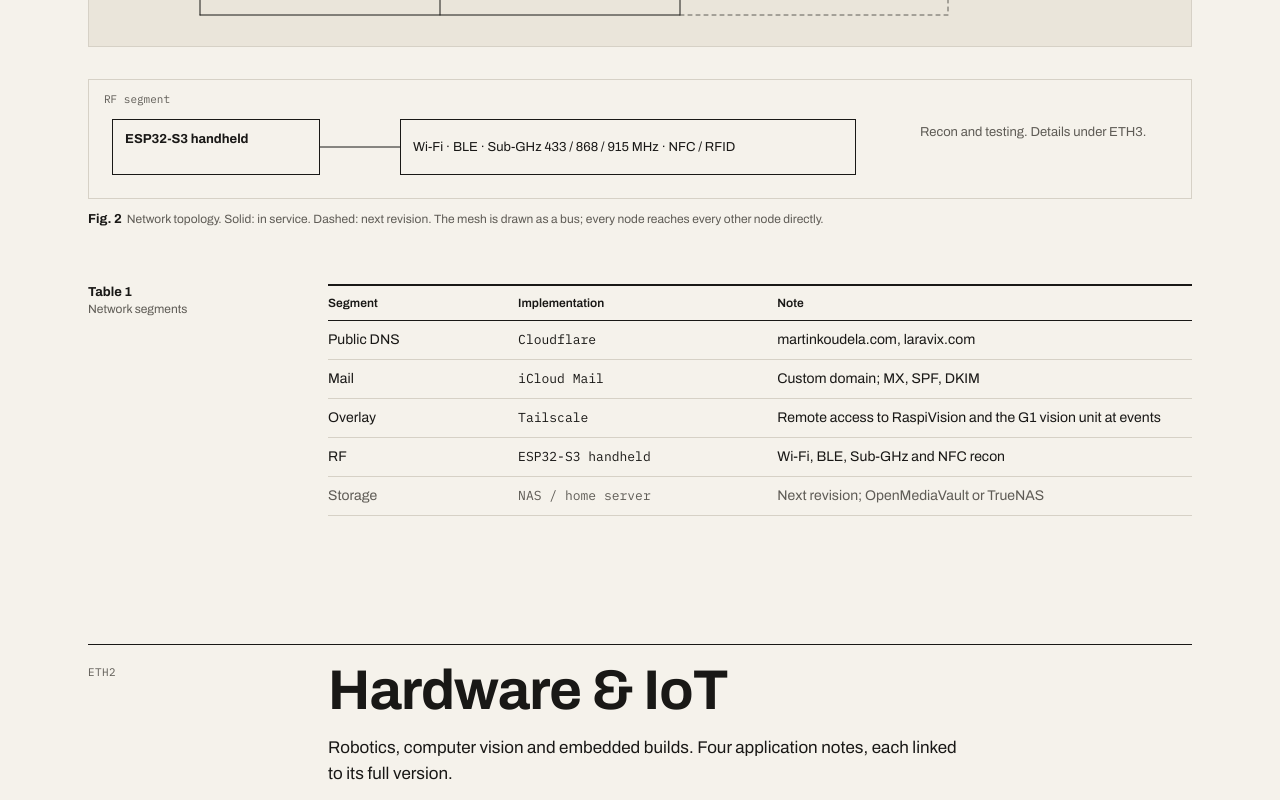
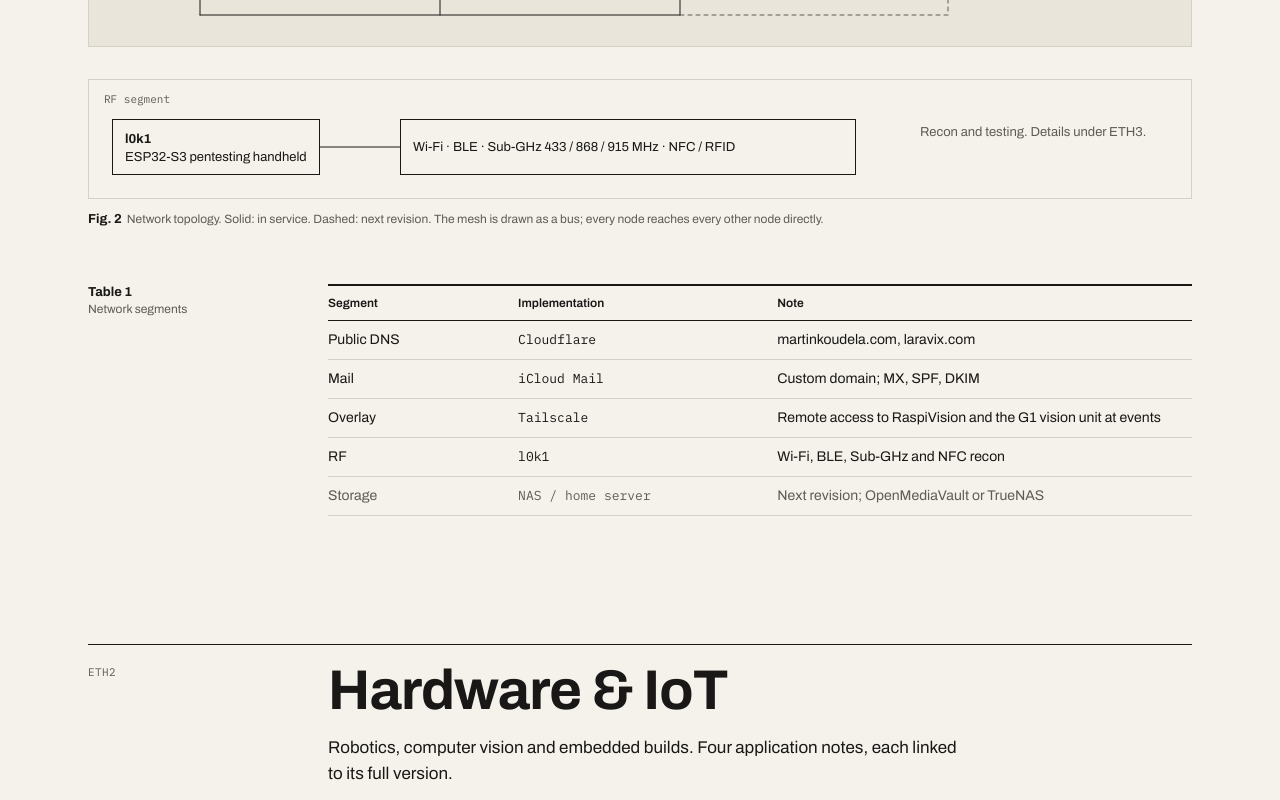
Before and after one commit to MartinKoudela/portfolio, a Next.js app: page / in a window 1280 px wide. Shown: the part 2020-2820 px from the top of the page. Built offline with nearby package versions, Linux system fonts and the light colour scheme.

Commit message:
Rename l0k1 family projects

```diff
--- a/src/app/project/[slug]/opengraph-image.tsx
+++ b/src/app/project/[slug]/opengraph-image.tsx
@@ -27,6 +27,7 @@ export default async function Image({ params }: { params: Promise<{ slug: string
         kicker: `Application note · ${s.code} · ${s.title}`,
         title: project.name,
         titleSize: titleSize(project.name),
+        subtitle: project.descriptor,
         line: project.summary,
         active: s.id,
     });
--- a/src/app/project/[slug]/page.tsx
+++ b/src/app/project/[slug]/page.tsx
@@ -118,6 +118,7 @@ export default async function ProjectPage({ params }: { params: Promise<Params>
                         <div className="rail">
                             <p className="an-kick">Application note</p>
                             {project.family && <p className="mono family">{project.family}</p>}
+                            {project.descriptor && <p className="mono family">{project.descriptor}</p>}
                         </div>
                         <div className="main">
                             <h1 id="an-title" className="an-title">
--- a/src/app/project/[slug]/twitter-image.tsx
+++ b/src/app/project/[slug]/twitter-image.tsx
@@ -27,6 +27,7 @@ export default async function Image({ params }: { params: Promise<{ slug: string
         kicker: `Application note · ${s.code} · ${s.title}`,
         title: project.name,
         titleSize: titleSize(project.name),
+        subtitle: project.descriptor,
         line: project.summary,
         active: s.id,
     });
--- a/src/components/home/AppNote.tsx
+++ b/src/components/home/AppNote.tsx
@@ -96,6 +96,7 @@ export default function AppNote({ project }: { project: Project }) {
             <div className="rail">
                 <p className="kick">Application note</p>
                 {project.family && <p className="mono family">{project.family}</p>}
+                {project.descriptor && <p className="mono family">{project.descriptor}</p>}
             </div>
             <div className="main">
                 <h3 className="an">{project.name}</h3>
--- a/src/content/site.ts
+++ b/src/content/site.ts
@@ -119,6 +119,7 @@ export type Project = {
     shortName: string;
     category: Category;
     family?: string;
+    descriptor?: string;
     summary: string;
     description?: string;
     status?: string;
@@ -378,7 +379,7 @@ export const network = {
                 { x: 264, y: 288, w: 176, h: 72, title: "RaspiVision", lines: ["Raspberry Pi 4"] },
                 { x: 504, y: 288, w: 176, h: 72, title: "G1 vision unit", lines: ["remote access at events"] },
                 { x: 744, y: 288, w: 232, h: 72, title: "NAS / home server", lines: ["OpenMediaVault or TrueNAS"], planned: true },
-                { x: 24, y: 496, w: 208, h: 56, title: "ESP32-S3 handheld" },
+                { x: 24, y: 496, w: 208, h: 56, title: "l0k1", lines: ["ESP32-S3 pentesting handheld"] },
                 { x: 312, y: 496, w: 456, h: 56, lines: ["Wi-Fi · BLE · Sub-GHz 433 / 868 / 915 MHz · NFC / RFID"], center: true },
             ],
             texts: [
@@ -438,7 +439,10 @@ export const network = {
                     nodes: [
                         {
                             t: "card",
-                            card: { title: "ESP32-S3 handheld", lines: ["Wi-Fi · BLE · Sub-GHz 433 / 868 / 915 MHz · NFC / RFID"] },
+                            card: {
+                                title: "l0k1",
+                                lines: ["ESP32-S3 pentesting handheld", "Wi-Fi · BLE · Sub-GHz 433 / 868 / 915 MHz · NFC / RFID"],
+                            },
                         },
                     ],
                 },
@@ -453,7 +457,7 @@ export const network = {
             { label: "Public DNS", value: "Cloudflare", note: "martinkoudela.com, laravix.com" },
             { label: "Mail", value: "iCloud Mail", note: "Custom domain; MX, SPF, DKIM" },
             { label: "Overlay", value: "Tailscale", note: "Remote access to RaspiVision and the G1 vision unit at events" },
-            { label: "RF", value: "ESP32-S3 handheld", note: "Wi-Fi, BLE, Sub-GHz and NFC recon" },
+            { label: "RF", value: "l0k1", note: "Wi-Fi, BLE, Sub-GHz and NFC recon" },
             { label: "Storage", value: "NAS / home server", note: "Next revision; OpenMediaVault or TrueNAS", muted: true },
         ],
     } satisfies SpecTable,
@@ -808,9 +812,9 @@ export const projects: Project[] = [
         },
     },
     {
-        slug: "l0k1",
-        name: "l0k1 (Loki)",
-        shortName: "l0k1",
+        slug: "hey-l0k1",
+        name: "hey-l0k1",
+        shortName: "hey-l0k1",
         category: "hardware",
         family: "l0k1 family · Assistant",
         summary:
@@ -847,9 +851,11 @@ export const projects: Project[] = [
     },
     {
         slug: "esp32-pentesting-tool",
-        name: "ESP32-S3 handheld",
-        shortName: "ESP32-S3 handheld",
+        name: "l0k1",
+        shortName: "l0k1",
         category: "security",
+        family: "l0k1 family · Hardware",
+        descriptor: "ESP32-S3 pentesting handheld",
         summary:
             "Battery-powered, modular RF handheld with a built-in display and custom GUI, written in C++. Covers Wi-Fi, BLE, Sub-GHz, NFC/RFID and IR. In active development.",
         status: "In active development",
@@ -860,7 +866,7 @@ export const projects: Project[] = [
             {
                 id: "fig-7",
                 label: "Fig. 7",
-                caption: "ESP32-S3 handheld",
+                caption: "l0k1",
                 media: { kind: "placeholder", label: "[PLACEHOLDER: photo, handheld front]", aspect: "3 / 4" },
             },
         ],
```
